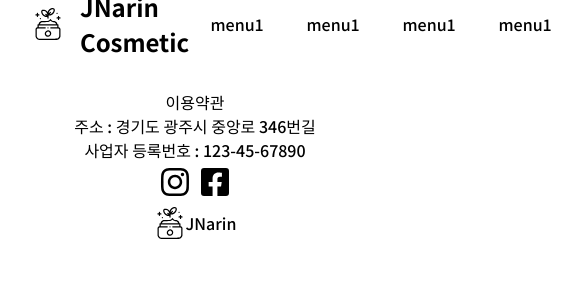
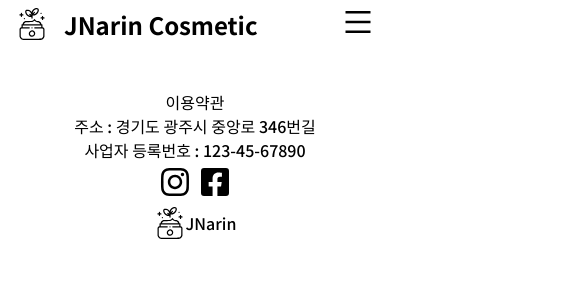
Before and after one commit to miok-jung/cosmetic-service, a React (Create React App) app: page /cosmetic-service/login in a window 390 px wide. Shown: the top 300 px of the page, 573 px wide, since content can reach past the window. Built offline with nearby package versions, Linux system fonts and the light colour scheme.

Commit message:
feat: Add to Mobile Navigation

```diff
--- a/public/index.html
+++ b/public/index.html
@@ -7,7 +7,7 @@
     <meta name="theme-color" content="#000000" />
     <meta name="description" content="Web site created using create-react-app" />
     <link rel="apple-touch-icon" href="%PUBLIC_URL%/logo192.png" />
-    <link rel="manifest" href="%PUBLIC_URL%/manifest.json" />
+    <!-- <link rel="manifest" href="%PUBLIC_URL%/manifest.json" /> -->
     <title>Cosmetic</title>
   </head>
   <body>
--- a/src/components/Navigation.js
+++ b/src/components/Navigation.js
@@ -1,9 +1,21 @@
-import React from 'react';
+import React, { useState } from 'react';
 import { Link } from 'react-router-dom';
 import logo from 'styles/images/logo.svg';
 import 'styles/scss/common/navigation.scss';
+import { AiOutlineMenu, AiOutlineClose } from 'react-icons/ai';
 
 const Navigation = () => {
+  const [open, setOpen] = useState('false');
+  const [close, setClose] = useState('false');
+  const onOpen = () => {
+    const openWrap = document.getElementsByClassName('nav-wrap');
+    setOpen((openWrap[0].style.display = 'flex'));
+  };
+  const onClose = () => {
+    const navWrap = document.getElementsByClassName('nav-wrap');
+    setClose((navWrap[0].style.display = 'none'));
+  };
+
   return (
     <nav>
       <h1>
@@ -12,12 +24,26 @@ const Navigation = () => {
           <span>JNarin Cosmetic</span>
         </Link>
       </h1>
-      <ul>
-        <li>menu1</li>
-        <li>menu1</li>
-        <li>menu1</li>
-        <li>menu1</li>
-      </ul>
+      {window.innerWidth > 758 ? (
+        <ul className="nav-wrap">
+          <li>menu1</li>
+          <li>menu2</li>
+          <li>menu3</li>
+          <li>menu4</li>
+        </ul>
+      ) : (
+        <div className="mobile-wrap">
+          <AiOutlineMenu className="mobile-nav" onClick={onOpen} />
+          <ul className="nav-wrap">
+            <AiOutlineClose className="mobile-close" onClick={onClose} />
+            <li className="nav-all">전체메뉴</li>
+            <li>menu1</li>
+            <li>menu2</li>
+            <li>menu3</li>
+            <li>menu4</li>
+          </ul>
+        </div>
+      )}
     </nav>
   );
 };
--- a/src/styles/scss/common/navigation.scss
+++ b/src/styles/scss/common/navigation.scss
@@ -1,3 +1,4 @@
+@import 'styles/scss/common/mixins';
 nav {
   display: flex;
   justify-content: space-between;
@@ -16,7 +17,7 @@ nav {
       }
     }
   }
-  > ul {
+  .nav-wrap {
     display: flex;
     align-items: center;
     height: 100%;
@@ -26,3 +27,62 @@ nav {
     }
   }
 }
+@include tablet {
+}
+@include mobile {
+  nav {
+    > h1 {
+      > a {
+        > img {
+          margin: 0 1rem 0 1rem;
+          width: 2rem;
+          height: 2rem;
+        }
+      }
+    }
+    .mobile-wrap {
+      position: relative;
+      .mobile-nav {
+        width: 2rem;
+        height: 2rem;
+        margin-right: 1rem;
+      }
+      .nav-wrap {
+        z-index: 1;
+        position: fixed;
+        display: none;
+        flex-direction: column;
+        align-items: flex-start;
+        width: 100%;
+        top: 0;
+        right: 0;
+        background: rgba(0, 0, 0, 0.5);
+        &::after {
+          content: '';
+          position: absolute;
+          width: 50%;
+          height: 100%;
+          background: #f1f2f3;
+        }
+        > li {
+          z-index: 1;
+          width: 50%;
+          line-height: 4rem;
+          border-bottom: 1px solid #aaa;
+          &:last-child {
+            border-bottom: none;
+          }
+        }
+      }
+      .mobile-close {
+        position: absolute;
+        top: 0;
+        left: 50%;
+        z-index: 2;
+        color: #fff;
+        width: 3rem;
+        height: 3rem;
+      }
+    }
+  }
+}
```
